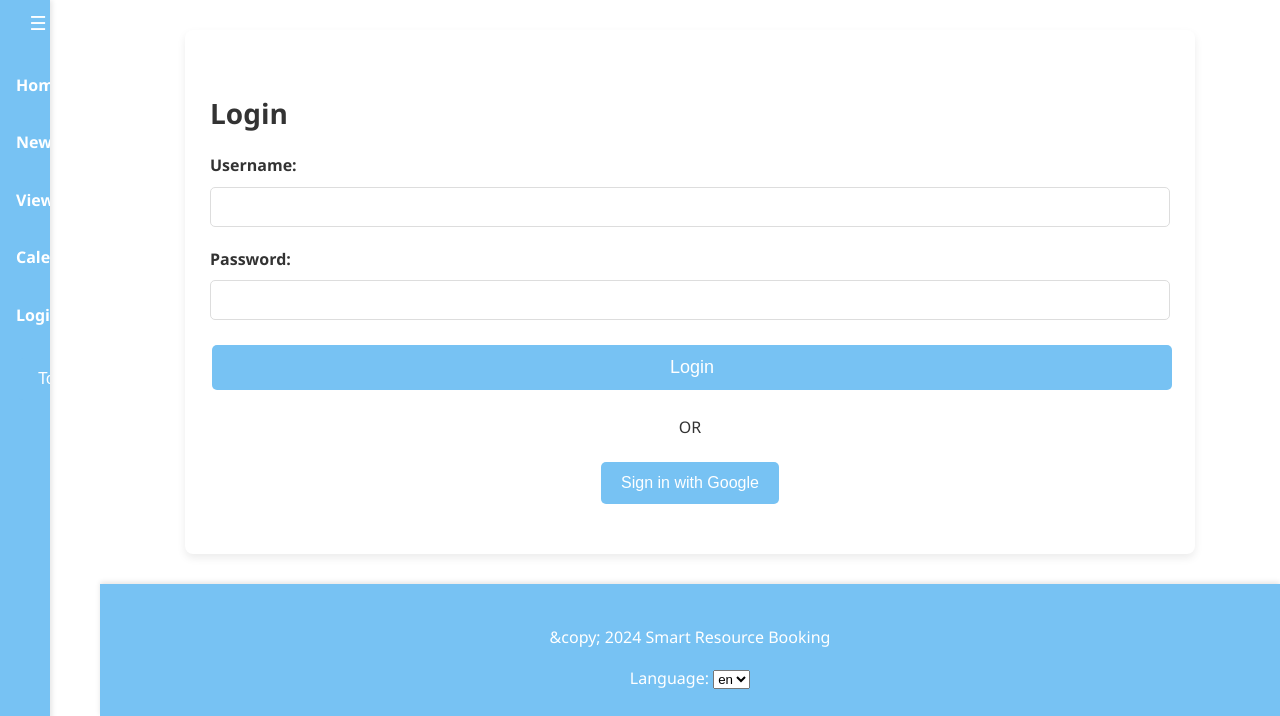
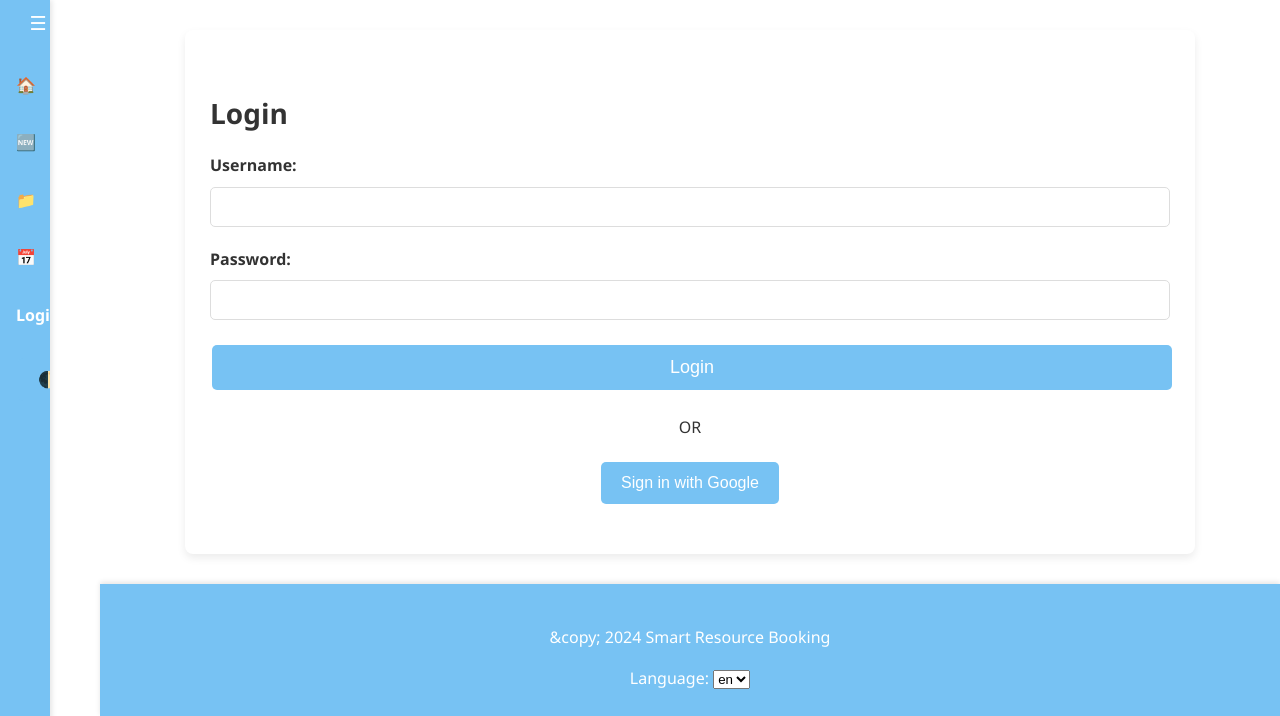
Before and after one commit to panaresium/ResourceBookingSystem, a Flask app: a page that uses templates/base.html in a window 1280 px wide. Shown: the top 716 px of the page. Run offline with Flask 2, Linux system fonts and the light colour scheme; some libraries are stand-ins or nearby versions.

Commit message:
Add icons for collapsed sidebar and move accessibility menu

```diff
--- a/static/style.css
+++ b/static/style.css
@@ -86,6 +86,35 @@ nav ul li a:focus {
 .user-icon {
     font-size: 1.2em;
     margin-right: 2px;
+}
+
+/* Icons and text handling for sidebar menu */
+#sidebar li .menu-icon {
+    display: inline-block;
+    width: 1.2em;
+    text-align: center;
+    margin-right: 0.5em;
+}
+#sidebar.collapsed .menu-text {
+    display: none;
+}
+#sidebar.collapsed li {
+    text-align: center;
+}
+
+/* Compact accessibility controls at top */
+.accessibility-top {
+    display: flex;
+    justify-content: flex-end;
+    align-items: center;
+    gap: 0.25rem;
+    font-size: 0.85rem;
+    margin-bottom: 0.5rem;
+}
+
+.accessibility-top button {
+    font-size: 0.75rem;
+    padding: 2px 4px;
 }
 
 /* Keep icon and arrow vertically centered */
--- a/templates/base.html
+++ b/templates/base.html
@@ -12,21 +12,21 @@
     <nav id="sidebar" class="collapsed">
         <button id="sidebar-toggle" aria-label="{{ _('Toggle menu') }}">&#9776;</button>
         <ul>
-            <li><a href="{{ url_for('serve_index') }}">{{ _('Home') }}</a></li>
-            <li><a href="{{ url_for('serve_new_booking') }}">{{ _('New Booking') }}</a></li>
-            <li><a href="{{ url_for('serve_resources') }}">{{ _('View Resources') }}</a></li>
-            <li><a href="{{ url_for('serve_calendar') }}">{{ _('Calendar') }}</a></li>
+            <li><a href="{{ url_for('serve_index') }}"><span class="menu-icon" aria-hidden="true">🏠</span><span class="menu-text">{{ _('Home') }}</span></a></li>
+            <li><a href="{{ url_for('serve_new_booking') }}"><span class="menu-icon" aria-hidden="true">🆕</span><span class="menu-text">{{ _('New Booking') }}</span></a></li>
+            <li><a href="{{ url_for('serve_resources') }}"><span class="menu-icon" aria-hidden="true">📁</span><span class="menu-text">{{ _('View Resources') }}</span></a></li>
+            <li><a href="{{ url_for('serve_calendar') }}"><span class="menu-icon" aria-hidden="true">📅</span><span class="menu-text">{{ _('Calendar') }}</span></a></li>
 
             {# General links visible to all - JavaScript will manage the display of login/logout and user info #}
 
             {# Container for the 'Login' link - shown by JS when logged out #}
             <li id="auth-link-container" style="display: none; margin-left:auto;">
-                <a href="{{ url_for('serve_login') }}">{{ _('Login') }}</a>
+                <a href="{{ url_for('serve_login') }}"><span class="menu-icon" aria-hidden="true">🔑</span><span class="menu-text">{{ _('Login') }}</span></a>
             </li>
 
             {# Container for 'My Bookings' - shown by JS when logged in #}
             <li id="my-bookings-nav-link" style="display: none;">
-                 <a href="{{ url_for('serve_my_bookings_page') }}">{{ _('My Bookings') }}</a>
+                 <a href="{{ url_for('serve_my_bookings_page') }}"><span class="menu-icon" aria-hidden="true">📖</span><span class="menu-text">{{ _('My Bookings') }}</span></a>
             </li>
 
             {# Container for Admin Maps link - shown by JS if admin #}
@@ -57,7 +57,7 @@
         </li>
 
             <li>
-                <button id="theme-toggle" type="button">{{ _('Toggle Theme') }}</button>
+                <button id="theme-toggle" type="button"><span class="menu-icon" aria-hidden="true">🌓</span><span class="menu-text">{{ _('Toggle Theme') }}</span></button>
             </li>
 
 
```
Also changed, not shown: templates/index.html (+8 -9 lines).
